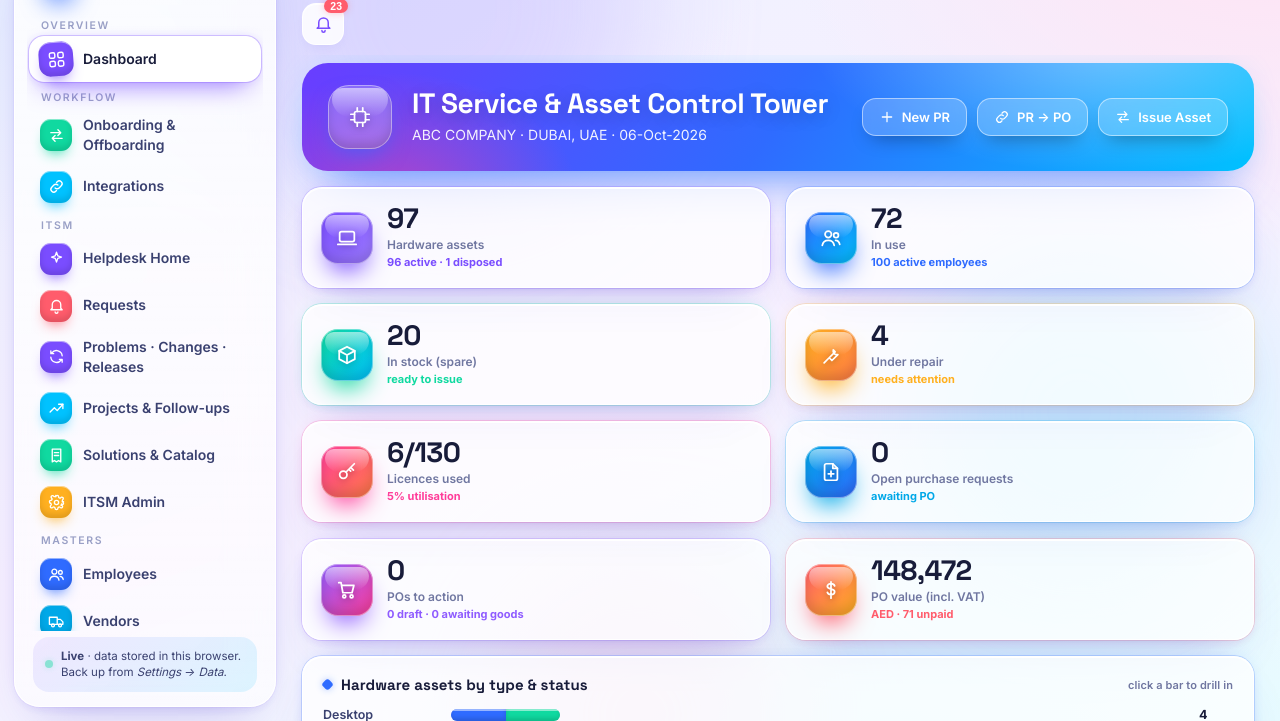
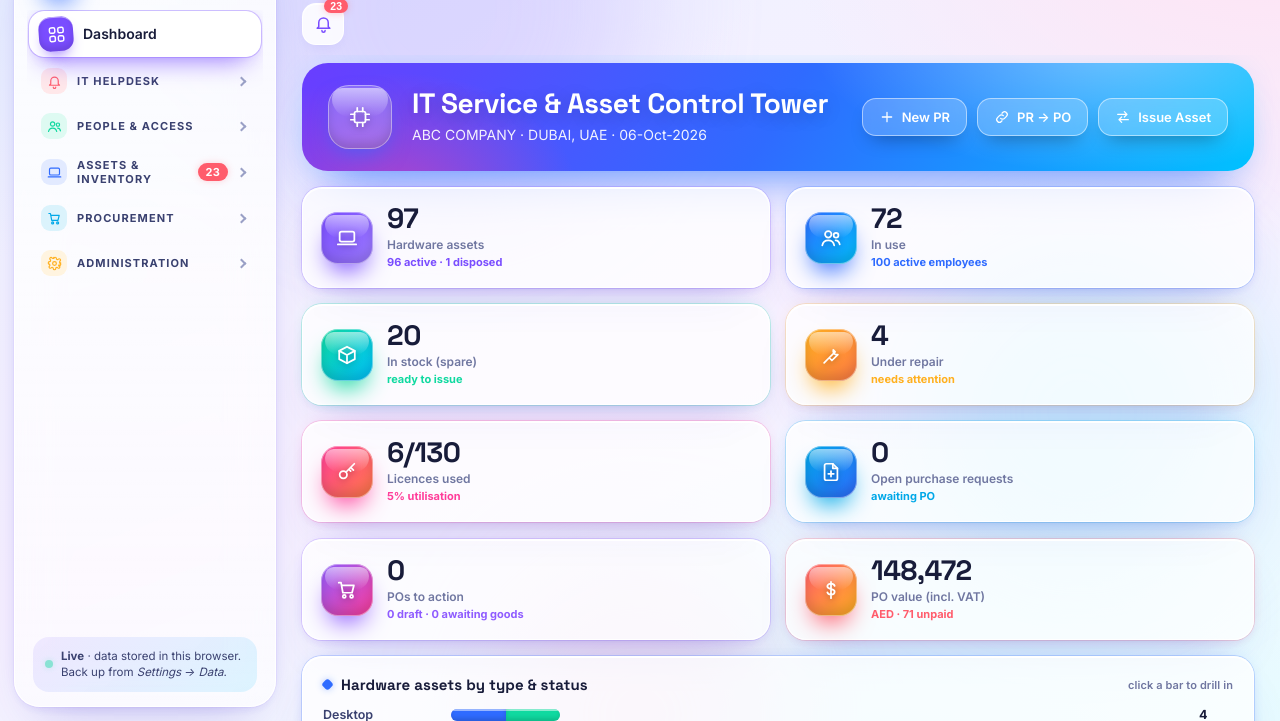
Before and after one commit to bobbysharon/itms-app, a plain HTML site: page index.html in a window 1280 px wide. Shown: the part 79-800 px from the top of the page. Drawn offline with Linux system fonts and the light colour scheme.

Commit message:
menu update

```diff
--- a/css/theme.css
+++ b/css/theme.css
@@ -281,3 +281,21 @@ table.t td.act { position: sticky; right: 0; background: linear-gradient(90deg,
 table.t tbody tr:hover td.act { background: linear-gradient(90deg, rgba(246,243,255,0), #f6f3ff 18%); }
 table.t th:last-child { position: sticky; right: 0; }
 .row-actions { flex-wrap: nowrap; }
+
+/* grouped sidebar menu */
+.nav > a { margin-bottom: 2px; }
+.nav .grp { margin: 3px 0; }
+.nav .gh { display: flex; align-items: center; gap: 10px; padding: 8px 12px; border-radius: 14px; cursor: pointer; user-select: none; font: 650 12.5px var(--font); letter-spacing: .2px; color: var(--ink2); transition: background .2s; }
+.nav .gh:hover { background: rgba(255,255,255,.7); }
+.nav .gh .gi { width: 26px; height: 26px; border-radius: 9px; display: grid; place-items: center; color: var(--c); background: color-mix(in srgb, var(--c) 14%, #fff); }
+.nav .gh .gi svg { width: 15px; height: 15px; }
+.nav .gh .gt { flex: 1; text-transform: uppercase; letter-spacing: 1.1px; font-size: 11px; }
+.nav .gh.has .gt { color: var(--ink); }
+.nav .gh .chev { width: 7px; height: 7px; border-right: 2px solid #9aa0c6; border-bottom: 2px solid #9aa0c6; transform: rotate(-45deg); transition: transform .25s; margin-right: 4px; }
+.nav .grp.open > .gh .chev { transform: rotate(45deg); }
+.nav .sub { display: none; margin: 2px 0 4px 22px; padding-left: 8px; border-left: 2px solid color-mix(in srgb, var(--c) 28%, transparent); }
+.nav .grp.open > .sub { display: block; }
+.nav .sub a { padding-top: 6px; padding-bottom: 6px; font-size: 13px; }
+.nav .sub a .ni { width: 26px; height: 26px; border-radius: 9px; }
+.nav .sub a .ni svg { width: 14px; height: 14px; }
+.nav .sub a.on::before { left: -11px; }
--- a/js/app.js
+++ b/js/app.js
@@ -3,7 +3,17 @@
   const ITMS = window.ITMS; const L = ITMS.logic; const UI = ITMS.ui; const S = ITMS.store;
   const { esc, icon: ic } = UI;
   ITMS.nav = { page: 'dashboard', params: {}, fresh: true };
-  const ORDER = ['dashboard', 'lifecycle', 'integrations', 'itsm', 'requests', 'itil', 'projects', 'kb', 'itsmadmin', 'employees', 'vendors', 'masters', 'requests', 'orders', 'hardware', 'movements', 'software', 'consumables', 'amc', 'settings'];
+  const MENU = [
+    { id: 'dashboard', single: true },
+    { id: 'helpdesk', title: 'IT Helpdesk', icon: 'bell', color: '#ff5c6c', items: ['itsm', 'tickets', 'itil', 'projects', 'kb', 'itsmadmin'] },
+    { id: 'people', title: 'People & Access', icon: 'users', color: '#10d9a0', items: ['employees', 'lifecycle', 'integrations'] },
+    { id: 'assets', title: 'Assets & Inventory', icon: 'laptop', color: '#2f6bff', items: ['hardware', 'movements', 'software', 'consumables', 'amc'] },
+    { id: 'proc', title: 'Procurement', icon: 'cart', color: '#00a8e8', items: ['requests', 'orders', 'vendors'] },
+    { id: 'admin', title: 'Administration', icon: 'cog', color: '#ffb020', items: ['masters', 'settings'] },
+  ];
+  const ORDER = MENU.reduce((a, g) => a.concat(g.single ? [g.id] : g.items), []);
+  const NAVKEY = 'itms.nav'; const navState = (() => { try { return JSON.parse(localStorage.getItem(NAVKEY)) || {}; } catch (e) { return {}; } })();
+  const saveNav = () => { try { localStorage.setItem(NAVKEY, JSON.stringify(navState)); } catch (e) { /* ignore */ } };
 
   function badges() {
     const d = S.db; const s = L.stats(); const a = s.alerts; const b = {};
@@ -13,18 +23,21 @@
     const sw = a.sw30.length + a.swExpired.length; if (sw) b.software = [sw, 1];
     const am = a.amc30.length + a.amcExpired.length; if (am) b.amc = [am, 1];
     if (a.lowStock.length) b.consumables = [a.lowStock.length, 1];
-    if (ITMS.hdOverdue) { const n = ITMS.hdOverdue(); if (n) b.requests = [n, 1]; }
+    if (ITMS.hdOverdue) { const n = ITMS.hdOverdue(); if (n) b.tickets = [n, 1]; }
     if (ITMS.pendingOffboarding) { const n = ITMS.pendingOffboarding().length; if (n) b.lifecycle = [n, 2]; }
     if (a.spare.length === 0 && d.hw.length) b.hardware = ['!', 1];
     return b;
   }
   function renderNav() {
-    const b = badges(); let last = ''; let h = '';
-    ORDER.forEach((id) => {
-      const p = ITMS.pages[id]; if (p.group !== last) { h += `<h6>${p.group}</h6>`; last = p.group; }
-      h += `<a data-nav="${id}" class="${ITMS.nav.page === id ? 'on' : ''}" style="--c:${p.color}"><span class="ni">${ic(p.icon)}</span>${p.title}${b[id] ? `<span class="bd ${b[id][1] === 2 ? 'b2' : ''}">${b[id][0]}</span>` : ''}</a>`;
+    const b = badges(); const cur = ITMS.nav.page; let h = '';
+    const item = (id) => { const p = ITMS.pages[id]; return `<a data-nav="${id}" class="${cur === id ? 'on' : ''}" style="--c:${p.color}"><span class="ni">${ic(p.icon)}</span>${p.title}${b[id] ? `<span class="bd ${b[id][1] === 2 ? 'b2' : ''}">${b[id][0]}</span>` : ''}</a>`; };
+    MENU.forEach((g) => {
+      if (g.single) { h += item(g.id); return; }
+      const has = g.items.includes(cur); if (has && navState._last !== cur) navState[g.id] = true; const open = !!navState[g.id];
+      const sum = g.items.reduce((n, id) => n + (b[id] && typeof b[id][0] === 'number' ? b[id][0] : (b[id] ? 1 : 0)), 0);
+      h += `<div class="grp ${open ? 'open' : ''}" style="--c:${g.color}"><div class="gh ${has ? 'has' : ''}" data-grp="${g.id}"><span class="gi">${ic(g.icon)}</span><span class="gt">${g.title}</span>${sum && !open ? `<span class="bd">${sum}</span>` : ''}<i class="chev"></i></div><div class="sub">${g.items.map(item).join('')}</div></div>`;
     });
-    document.getElementById('nav').innerHTML = h;
+    document.getElementById('nav').innerHTML = h; if (navState._last !== cur) { navState._last = cur; saveNav(); }
     const total = Object.keys(b).reduce((s, k) => s + (typeof b[k][0] === 'number' ? b[k][0] : 0), 0);
     const bell = document.getElementById('bellN'); if (bell) { bell.textContent = total; bell.style.display = total ? '' : 'none'; }
   }
@@ -54,6 +67,7 @@
   /* ---- delegated events ---- */
   document.addEventListener('click', (e) => {
     const t = e.target;
+    const gh = t.closest('[data-grp]'); if (gh) { navState[gh.dataset.grp] = !navState[gh.dataset.grp]; saveNav(); renderNav(); return; }
     const nv = t.closest('[data-nav]'); if (nv) { const target = '#/' + nv.dataset.nav; if (location.hash === target) route(); else location.hash = target; return; }
     const act = t.closest('[data-act]');
     if (act) {
--- a/js/itsm.js
+++ b/js/itsm.js
@@ -101,12 +101,12 @@ Other: General Query, Feedback`;
   UI.on('rq.del', async (el) => { const r = req(el.dataset.id); if (await UI.confirm(`Delete request <b>${esc(r.id)}</b>?`, 'Delete', true)) { H().requests = H().requests.filter((x) => x !== r); S.emit(); } });
   UI.on('rq.csv', () => { const rows = H().requests; dl('requests.csv', ['ID,Subject,Requester,Department,Type,Category,Subcategory,Item,Priority,Status,Group,Technician,Created,Due By,Resolved,SLA'].concat(rows.map((r) => [r.id, r.subject, L.empName(r.requester), r.dept, r.type, r.category, r.sub, r.item, r.priority, r.status, r.group, r.tech, fdt(r.created), fdt(r.dueBy), fdt(r.resolvedAt), slaState(r)].map(csvEsc).join(','))).join('\n')); });
   const dec = (r) => Object.assign({}, r, { sla: slaState(r), reqName: L.empName(r.requester) });
-  pages.requests = {
-    title: 'Requests', crumb: 'Incidents & service requests — assign, track SLA, resolve, close', icon: 'bell', color: '#ff5c6c', group: 'ITSM',
+  pages.tickets = {
+    title: 'Tickets', crumb: 'Incidents & service requests — assign, track SLA, resolve, close', icon: 'bell', color: '#ff5c6c', group: 'Helpdesk',
     render() {
       const all = H().requests.map(dec); const F = { open: (r) => isOpen(r), unassigned: (r) => isOpen(r) && !r.tech, overdue: (r) => r.sla === 'Overdue', hold: (r) => r.status === 'On Hold', done: (r) => !isOpen(r), all: () => true };
-      const tab = UI.curTab('requests', 'open'); const n = (k) => all.filter(F[k]).length;
-      const tabs = UI.tabs('requests', [['open', 'Open'], ['unassigned', 'Unassigned'], ['overdue', 'Overdue'], ['hold', 'On hold'], ['done', 'Resolved / closed'], ['all', 'All']].map(([id, label]) => ({ id, label, count: n(id) })));
+      const tab = UI.curTab('tickets', 'open'); const n = (k) => all.filter(F[k]).length;
+      const tabs = UI.tabs('tickets', [['open', 'Open'], ['unassigned', 'Unassigned'], ['overdue', 'Overdue'], ['hold', 'On hold'], ['done', 'Resolved / closed'], ['all', 'All']].map(([id, label]) => ({ id, label, count: n(id) })));
       return `<div class="card">${tabs}${UI.table({ id: 'rq' + tab, rows: () => H().requests.map(dec).filter(F[tab]), sort: 'created', dir: -1, text: (r) => [r.id, r.subject, r.reqName, r.category, r.tech, r.group].join(' '),
         filters: [{ k: 'status', label: 'Status', options: ['Open', 'Assigned', 'In Progress', 'On Hold', 'Resolved', 'Closed', 'Cancelled'] }, { k: 'priority', label: 'Priority', options: PRI }, { k: 'category', label: 'Category', options: cats }, { k: 'group', label: 'Group', options: () => H().cfg.groups }, { k: 'tech', label: 'Technician', options: () => techNames() }, { k: 'type', label: 'Type', options: () => H().cfg.reqTypes }],
         cols: [{ k: 'id', label: 'ID', mono: true, render: (r) => `<a class="link" data-act="rq.view" data-id="${r.id}">${r.id}</a>` }, { k: 'subject', label: 'Subject', render: (r) => `<a class="link" data-act="rq.view" data-id="${r.id}"><b>${esc(r.subject)}</b></a>` }, { k: 'reqName', label: 'Requester' }, { k: 'category', label: 'Category', render: (r) => esc([r.category, r.sub].filter(Boolean).join(' › ')) }, { k: 'priority', label: 'Priority', render: (r) => P(r.priority) }, { k: 'status', label: 'Status', render: (r) => P(r.status) }, { k: 'tech', label: 'Technician', render: (r) => esc(r.tech || '— unassigned —') }, { k: 'group', label: 'Group' }, { k: 'created', label: 'Created', render: (r) => fdt(r.created) }, { k: 'dueBy', label: 'Due by', render: (r) => fdt(r.dueBy) + (left(r) ? `<br><small style="color:var(--muted)">${left(r)}</small>` : '') }, { k: 'sla', label: 'SLA', render: (r) => P(r.sla) }],
@@ -196,7 +196,7 @@ Other: General Query, Feedback`;
   const dt = (k, l) => ({ k, label: l, render: (r) => fmt(r[k]) });
   UI.on('itil.go', (el) => { const t = el.dataset.id.startsWith('PRB') ? 'problems' : 'changes'; openE(t, H()[t].find((x) => x.id === el.dataset.id)); });
   pages.itil = {
-    title: 'Problems · Changes · Releases', crumb: 'ITIL records linked to requests and assets', icon: 'refresh', color: '#7a4dff', group: 'ITSM',
+    title: 'Problems · Changes · Releases', crumb: 'ITIL records linked to requests and assets', icon: 'refresh', color: '#7a4dff', group: 'Helpdesk',
     render() {
       const h = H(); const tab = UI.curTab('itil', 'problems'); const tabs = UI.tabs('itil', [{ id: 'problems', label: 'Problems', count: h.problems.length }, { id: 'changes', label: 'Changes', count: h.changes.length }, { id: 'releases', label: 'Releases', count: h.releases.length }]); let body;
       if (tab === 'problems') body = UI.table({ id: 'prb', rows: () => h.problems.map((r) => Object.assign({ pr: prio(r.impact, r.urgency), n: (r.requests || []).length }, r)), sort: 'created', dir: -1, text: (r) => [r.id, r.title, r.owner].join(' '), filters: [{ k: 'status', label: 'Status', options: PRS }, { k: 'owner', label: 'Owner', options: () => techNames() }], cols: [idc('problems'), { k: 'title', label: 'Problem', render: (r) => `<b>${esc(r.title)}</b>` }, { k: 'category', label: 'Category' }, { k: 'pr', label: 'Priority', render: (r) => P(r.pr) }, { k: 'status', label: 'Status', render: (r) => P(r.status) }, { k: 'owner', label: 'Owner' }, { k: 'n', label: 'Requests', num: true }, dt('due', 'Due'), { k: 'rootCause', label: 'Root cause', render: (r) => clip(r.rootCause) }], actions: (r) => ea('problems', r.id), toolbar: tb('problems', 'New problem') });
@@ -229,7 +229,7 @@ Other: General Query, Feedback`;
       if (!cfg.projects.includes(it.project)) cfg.projects.push(it.project); if (it.category && !cfg.trackerCats.includes(it.category)) cfg.trackerCats.push(it.category); [it.owner, it.pendingWith].forEach((p) => { if (p && !people().includes(p)) cfg.parties.push(p); }); H().items.push(it); n++; });
     S.emit(); UI.toast(n + ' item(s) imported'); } }));
   pages.projects = {
-    title: 'Projects & Follow-ups', crumb: 'Open · ongoing · pending items — owner, pending-with, timeline and next action', icon: 'trend', color: '#00c2ff', group: 'ITSM',
+    title: 'Projects & Follow-ups', crumb: 'Open · ongoing · pending items — owner, pending-with, timeline and next action', icon: 'trend', color: '#00c2ff', group: 'Helpdesk',
     render() {
       const h = H(); const rows = h.items.map((i) => Object.assign({}, i, { tlS: tl(i) })); const tab = UI.curTab('projects', 'items'); const cnt = (s) => rows.filter((i) => i.status === s).length; const od = rows.filter((i) => i.tlS === 'Overdue').length;
       const top = `<div class="grid g3">${kpi(cnt('Open'), 'Open', C.blue)}${kpi(cnt('Ongoing'), 'Ongoing', C.mint)}${kpi(cnt('Pending'), 'Pending', C.amber)}</div><div class="grid g3 mt">${kpi(cnt('On Hold'), 'On hold', C.violet)}${kpi(od, 'Overdue vs target date', od ? C.coral : C.mint)}${kpi(cnt('Completed'), 'Completed', C.violet)}</div>`;
@@ -249,7 +249,7 @@ Other: General Query, Feedback`;
   UI.on('kb.view', (el) => { const s = H().solutions.find((x) => x.id === el.dataset.id); if (!s) return; s.views = (s.views || 0) + 1; UI.modal(`<header><span class="gem" style="width:40px;height:40px">${ic('receipt')}</span><div><h3>${esc(s.title)}</h3><small>${esc(s.id)} · ${esc([s.category, s.sub].filter(Boolean).join(' › '))} · ${esc(s.status)}</small></div><button class="ibtn x" data-x>${ic('x')}</button></header><div class="body"><div style="white-space:pre-wrap">${esc(s.content) || 'No content yet'}</div><p style="color:var(--muted)">Keywords: ${esc(s.keywords || '—')} · Author: ${esc(s.author || '—')} · Views: ${s.views}</p></div><footer><button class="btn ghost" data-act="solutions.edit" data-id="${s.id}" data-x>Edit</button></footer>`, {}); });
   UI.on('sc.use', (el) => { const c = H().catalog.find((x) => x.id === el.dataset.id); newReq({ type: 'Service Request', subject: c.title, desc: c.desc, category: c.category, sub: c.sub, group: c.group, impact: c.impact || 'Medium', urgency: c.urgency || 'Normal' }, (r) => { if (c.approver) { r.approvals.push({ approver: c.approver, status: 'Pending', at: now(), comment: 'Required by service catalog' }); hist(r, 'Approval requested from ' + c.approver + ' (catalog rule)'); } }); });
   pages.kb = {
-    title: 'Solutions & Catalog', crumb: 'Knowledge base, service catalog and announcements', icon: 'receipt', color: '#10d9a0', group: 'ITSM',
+    title: 'Solutions & Catalog', crumb: 'Knowledge base, service catalog and announcements', icon: 'receipt', color: '#10d9a0', group: 'Helpdesk',
     render() {
       const h = H(); const tab = UI.curTab('kb', 'kb'); const tabs = UI.tabs('kb', [{ id: 'kb', label: 'Solutions', count: h.solutions.length }, { id: 'cat', label: 'Service catalog', count: h.catalog.length }, { id: 'news', label: 'Announcements', count: h.news.length }]); let body;
       if (tab === 'kb') body = UI.table({ id: 'kbt', rows: () => h.solutions, sort: 'created', dir: -1, text: (r) => [r.id, r.title, r.keywords, r.content].join(' '), filters: [{ k: 'status', label: 'Status', options: KBS }, { k: 'category', label: 'Category', options: cats }], cols: [{ k: 'id', label: 'ID', mono: true, render: (r) => `<a class="link" data-act="kb.view" data-id="${r.id}">${r.id}</a>` }, { k: 'title', label: 'Topic', render: (r) => `<a class="link" data-act="kb.view" data-id="${r.id}"><b>${esc(r.title)}</b></a>` }, { k: 'category', label: 'Category', render: (r) => esc([r.category, r.sub].filter(Boolean).join(' › ')) }, { k: 'status', label: 'Status', render: (r) => P(r.status) }, { k: 'author', label: 'Author' }, { k: 'views', label: 'Views', num: true }], actions: (r) => ea('solutions', r.id), toolbar: tb('solutions', 'New solution') });
@@ -267,7 +267,7 @@ Other: General Query, Feedback`;
   UI.on('sla.edit', () => { const s = H().cfg.sla; const f = []; const val = { autoAssign: H().cfg.autoAssign }; PRI.slice().reverse().forEach((p) => { f.push({ section: p + ' priority' }, { k: p + 'r', label: 'Respond within (hours)', type: 'number' }, { k: p + 'x', label: 'Resolve within (hours)', type: 'number' }); val[p + 'r'] = s[p].respond; val[p + 'x'] = s[p].resolve; }); f.push({ section: 'Business rules' }, { k: 'autoAssign', label: 'Auto-assign to the least-loaded technician of the routed group', type: 'select', options: ['Yes', 'No'], blank: false, full: true }); UI.form({ title: 'SLA & assignment rules', icon: 'clock', fields: f, values: val, onSubmit: (v) => { PRI.forEach((p) => { s[p] = { respond: Number(v[p + 'r']) || 1, resolve: Number(v[p + 'x']) || 4 }; }); H().cfg.autoAssign = v.autoAssign; S.emit(); UI.toast('Saved — applies to new requests'); } }); });
   UI.on('route.edit', () => UI.form({ title: 'Category → group routing', sub: 'One per line: Category = Group', icon: 'link', fields: [{ k: 't', label: 'Rules', type: 'textarea', full: true }], values: { t: cats().map((c) => c + ' = ' + (H().cfg.routes[c] || '')).join('\n') }, onSubmit: (v) => { const r = {}; v.t.split('\n').forEach((l) => { const [c, g] = l.split('=').map((x) => x.trim()); if (c && g) { if (!H().cfg.groups.includes(g)) throw new Error('Unknown group: ' + g); r[c] = g; } }); H().cfg.routes = r; S.emit(); UI.toast('Routing saved'); } }));
   pages.itsmadmin = {
-    title: 'ITSM Admin', crumb: 'Technicians, groups, categories, SLA, routing and masters', icon: 'cog', color: '#ffb020', group: 'ITSM',
+    title: 'ITSM Admin', crumb: 'Technicians, groups, categories, SLA, routing and masters', icon: 'cog', color: '#ffb020', group: 'Helpdesk',
     render() {
       const h = H(); const tab = UI.curTab('itsmadmin', 'tech'); const tabs = UI.tabs('itsmadmin', [{ id: 'tech', label: 'Technicians', count: h.techs.length }, { id: 'cat', label: 'Categories' }, { id: 'sla', label: 'SLA & routing' }, { id: 'lists', label: 'Masters' }]); let body;
       if (tab === 'tech') body = UI.table({ id: 'tc', rows: () => h.techs.map((t) => Object.assign({ open: h.requests.filter((r) => r.tech === t.name && isOpen(r)).length }, t)), sort: 'id', text: (r) => [r.name, r.group, r.email].join(' '), filters: [{ k: 'group', label: 'Group', options: () => h.cfg.groups }, { k: 'role', label: 'Role', options: ['Technician', 'Group Lead', 'Administrator', 'Vendor / External'] }], cols: [idc('techs'), { k: 'name', label: 'Name', render: (r) => `<b>${esc(r.name)}</b>` }, { k: 'email', label: 'Email' }, { k: 'group', label: 'Group' }, { k: 'role', label: 'Role' }, { k: 'level', label: 'Level' }, { k: 'open', label: 'Open requests', num: true }, { k: 'active', label: 'Active', render: (r) => P(r.active === 'Yes' ? 'Published' : 'Expired') }], actions: (r) => ea('techs', r.id), toolbar: tb('techs', 'Add technician') });
@@ -301,7 +301,7 @@ Other: General Query, Feedback`;
     <div class="grid g2 mt"><div class="card"><h3>Hours logged by technician</h3>${bars(techNames().map((n) => [n, +R.reduce((s, r) => s + r.work.filter((w) => w.by === n).reduce((a, w) => a + Number(w.hours || 0), 0), 0).toFixed(1), C.violet]).filter((x) => x[1]))}</div><div class="card"><h3>SLA breaches by priority</h3>${bars(PRI.map((p) => [p, R.filter((r) => r.priority === p && ['Breached', 'Overdue'].includes(slaState(r))).length, C.coral]))}</div></div>`;
   }
   pages.itsm = {
-    title: 'Helpdesk Home', crumb: 'ITSM dashboard — requests, SLA, workload, approvals and follow-ups', icon: 'spark', color: '#7a4dff', group: 'ITSM',
+    title: 'Helpdesk Home', crumb: 'ITSM dashboard — requests, SLA, workload, approvals and follow-ups', icon: 'spark', color: '#7a4dff', group: 'Helpdesk',
     render() {
       const tab = UI.curTab('itsm', 'dash'); const ap = pendingApprovals(); const tabs = UI.tabs('itsm', [{ id: 'dash', label: 'Dashboard' }, { id: 'apr', label: 'My approvals', count: ap.length }, { id: 'rep', label: 'Reports' }]);
       const top = `<div style="display:flex;gap:8px;margin-bottom:12px"><button class="btn" data-act="rq.new">${ic('plus')}New request</button><button class="btn ghost" data-act="pi.new">${ic('plus')}New follow-up item</button></div>`;
```
Also changed, not shown: README.md.
